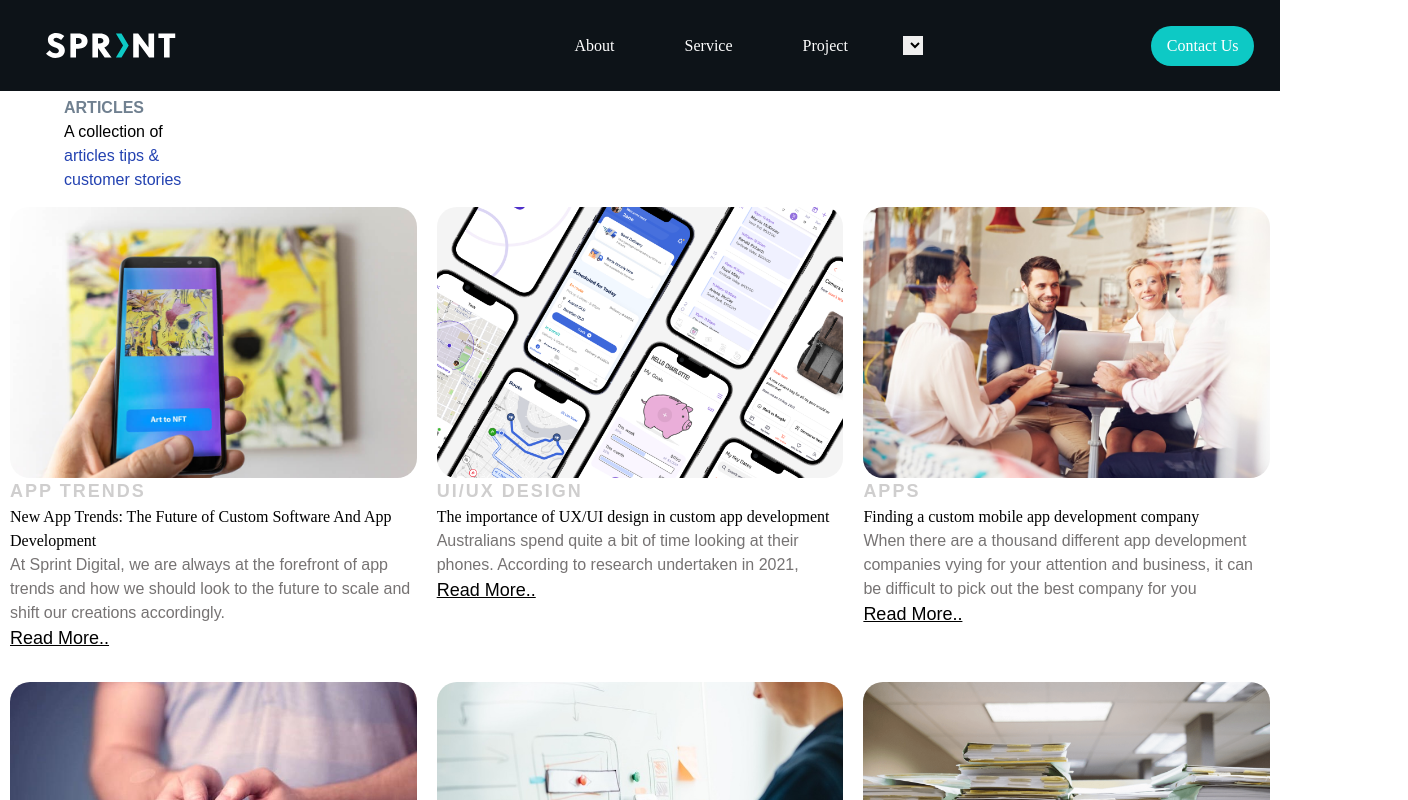
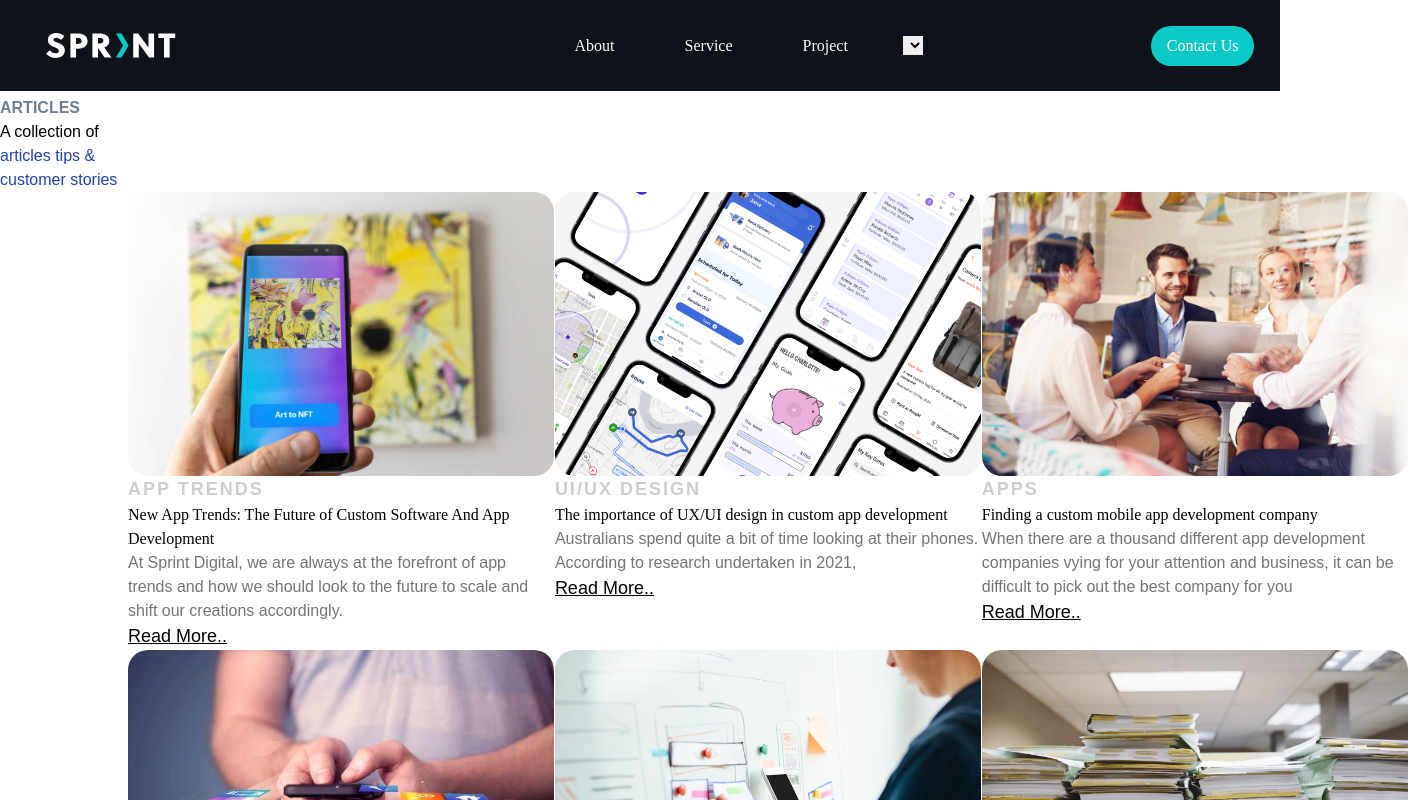
Before and after one commit to AnkushTri/sprintDigital, a React (Vite) app in the folder client/: page /article in a window 1280 px wide. Shown: the top 800 px of the page, 1408 px wide, since content can reach past the window. Built offline with nearby package versions, Linux system fonts and the light colour scheme.

Commit message:
article settled

```diff
--- a/client/src/Pages/Articles/Articles.css
+++ b/client/src/Pages/Articles/Articles.css
@@ -1,29 +1,19 @@
-h1 {
-    color: black;
-    font-family: 'Soleil', sans-serif;
-}
-
 .article h2 {
     color: rgb(152, 149, 149);
     font-family: 'Soleil', sans-serif;
 }
 
-.container {
-    margin: 0 auto;
-    padding: 0 auto;
-    overflow-x: hidden;
-}
-
 .article {
     padding-top: 12vh;
-    padding-left:5%;
+
 }
 
 .items {
     display: flex;
-    justify-content:space-between;
+    justify-content: space-between;
     flex-wrap: wrap;
-
+    width: 100%;
+    margin: 0 10%;
 }
 
 .items a {
@@ -31,16 +21,16 @@ h1 {
     color: black;
 
 }
+
 .card {
-    width: calc(33.33% - 20px);
+    width: 33.3%;
     border-radius: 20px;
-    gap: 2rem;
-    margin: 15px 10px;
+
 }
 
 .card img {
-    width: 100%;
-    height: auto;
+    width:100%;
+    height:auto;
     border-radius: 20px;
 }
 
@@ -77,6 +67,7 @@ h1 {
     font-family: 'Soleil', sans-serif;
 
 }
+
 .article span h1 {
     color: #2342b1;
 }
--- a/client/src/Pages/Articles/Articles.jsx
+++ b/client/src/Pages/Articles/Articles.jsx
@@ -86,9 +86,9 @@ const Articles = () => {
     },
   ];
   return (
-    <div className="container">
-      <div className="article">
-        <h2 className=" py-4 text-2xl ">ARTICLES</h2>
+    <div className="container w-[100%]">
+      <div className="article  px-[5%]">
+        <h2 className=" py-4 text-2xl">ARTICLES</h2>
         <h1 className=" py-2 text-[3em] font-bold">A collection of </h1>
         <span className=" py-2 text-[3rem] font-bold">
           <h1>articles tips & </h1>
@@ -97,17 +97,16 @@ const Articles = () => {
       </div>
       <div className="items">
         {article.map((item) => (
-          <a key={item.id} href={item.link} className="card">
-            <img
-              src={item.image}
-              alt={item.title}
-              height="408px"
-              width="300px"
-            />
-            <h3 className="">{item.h2}</h3>
-            <h2>{item.title}</h2>
-            <p>{item.paragraph}</p>
-            <a className="rm" href={item.link}>
+          <a
+            key={item.id}
+            href={item.link}
+            className="card p-[2rem] items-center"
+          >
+            <img src={item.image} alt={item.title} height="100%" width="100%" />
+            <h3 className="p-3">{item.h2}</h3>
+            <h2 className="p-1">{item.title}</h2>
+            <p className="p-1">{item.paragraph}</p>
+            <a className="rm p-1" href={item.link}>
               Read More..
             </a>
           </a>
```
